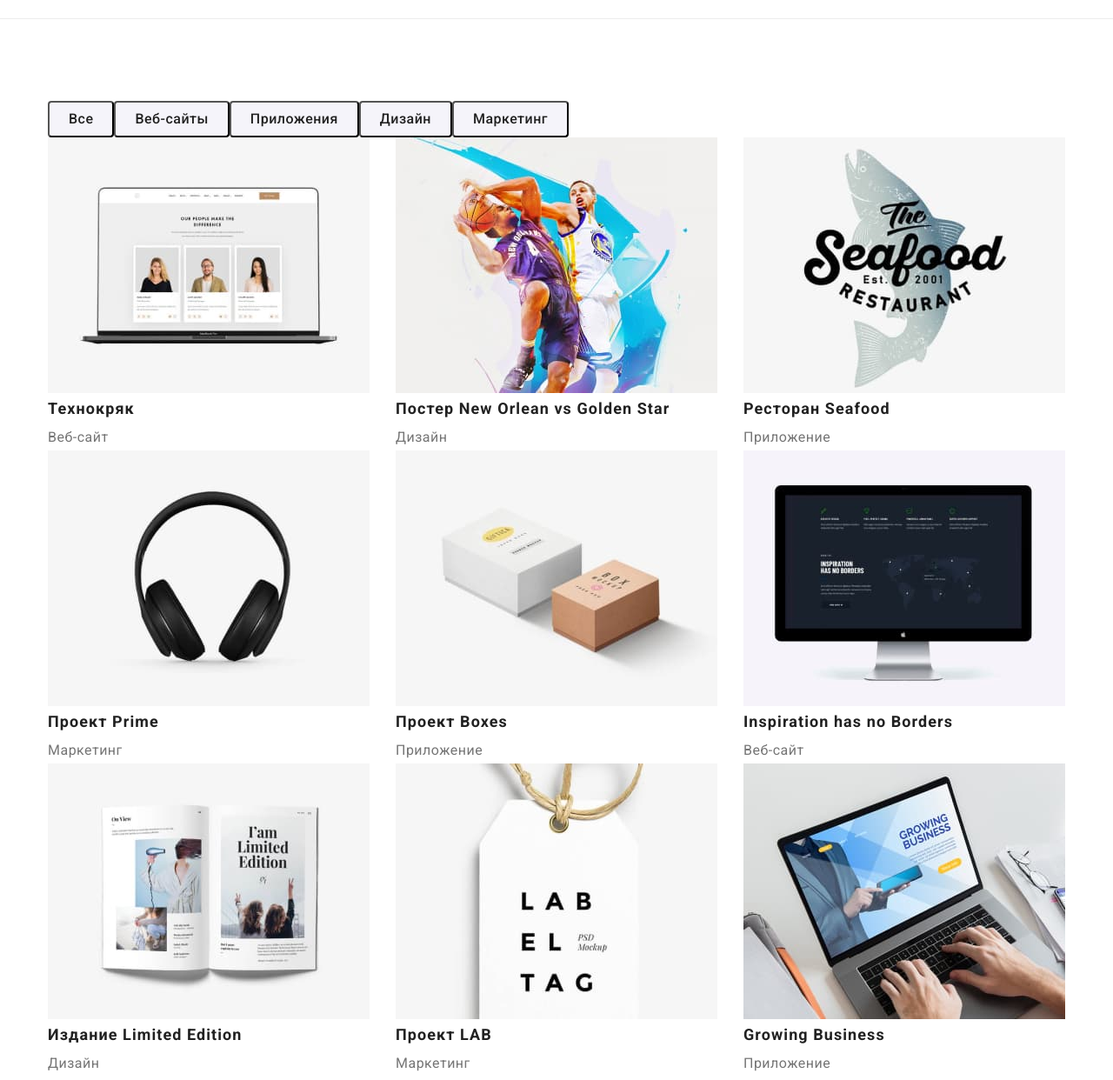
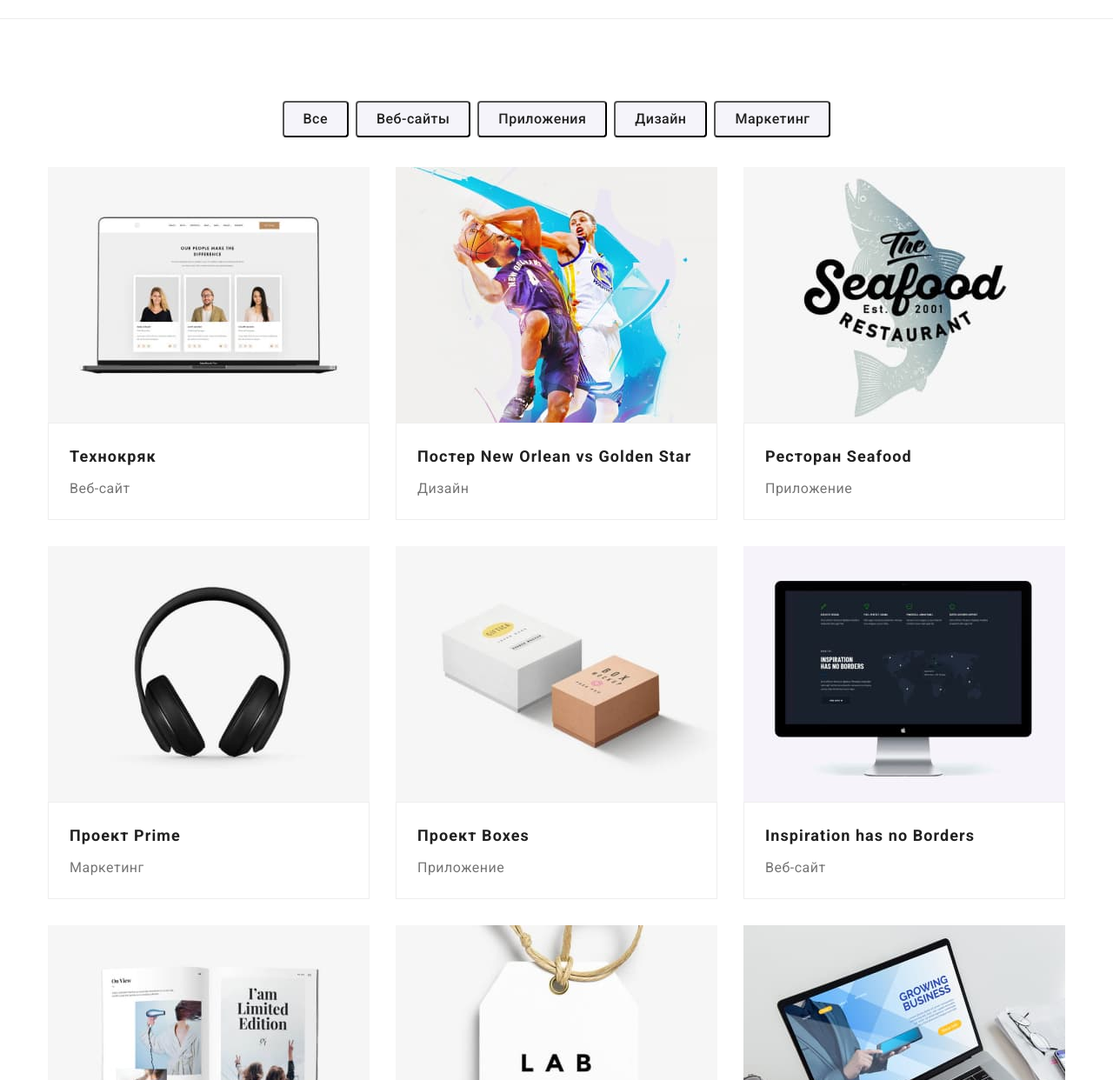
Before and after one commit to StasPetrov/goit-markup-hw-03, a plain HTML site: page portfolio.html in a window 1280 px wide. Shown: the part 58-1300 px from the top of the page at 87% size. Drawn offline with nearby package versions, Linux system fonts and the light colour scheme.

Commit message:
пушит готовый проект

```diff
--- a/css/style.css
+++ b/css/style.css
@@ -182,11 +182,20 @@ img {
 .team-list {
   display: flex;
 }
+.team-card {
+  background-color: var(--primary-white-color);
+}
 .team-card:not(:nth-child(4n)) {
-  background-color: var(--primary-white-color);
   margin-right: 30px;
 }
+.team-card-container {
+  padding: 30px 0;
+  box-shadow: 0px 1px 3px rgba(0, 0, 0, 0.12), 0px 1px 1px rgba(0, 0, 0, 0.14),
+    0px 2px 1px rgba(0, 0, 0, 0.2);
+  border-radius: 0 4px;
+}
 .team-card-title {
+  padding-bottom: 10px;
   font-weight: 500;
   font-size: 16px;
   line-height: 1.19;
@@ -204,6 +213,11 @@ img {
 /* FOOTER STUDIO */
 .site-footer {
   background-color: var(--primary-background-color);
+  padding-top: 60px;
+}
+.adress {
+  margin-top: 20px;
+  padding-bottom: 60px;
 }
 .logo-white {
   color: var(--primary-white-color);
@@ -225,8 +239,13 @@ img {
   color: rgba(255, 255, 255, 0.6);
 }
 /* PORTFOLIO PAGE MAIN  */
+.portfolio-item:not(:last-child) {
+  margin-right: 8px;
+}
 .portfolio-buttons-list {
   display: flex;
+  justify-content: center;
+  margin-bottom: 34px;
 }
 .portfolio-buttons {
   padding: 6px 22px;
@@ -250,10 +269,18 @@ img {
   display: flex;
   flex-wrap: wrap;
 }
+.portfolio-card-container {
+  padding: 20px 24px;
+  border: 1px solid #eeeeee;
+}
 .portfolio-card:not(:nth-child(3n)) {
   margin-right: 30px;
 }
+.portfolio-card:not(:nth-last-child(-n + 3)) {
+  margin-bottom: 30px;
+}
 .portfolio-card-title {
+  padding-bottom: 4px;
   color: var(--primary-black-color);
   font-weight: 700;
   font-size: 18px;
--- a/portfolio.html
+++ b/portfolio.html
@@ -57,11 +57,21 @@
         <div class="container">
           <h1 hidden class="section-title">Портфолио</h1>
           <ul class="portfolio-buttons-list">
-            <li><button class="portfolio-buttons" type="button">Все</button></li>
-            <li><button class="portfolio-buttons" type="button">Веб-сайты</button></li>
-            <li><button class="portfolio-buttons" type="button">Приложения</button></li>
-            <li><button class="portfolio-buttons" type="button">Дизайн</button></li>
-            <li><button class="portfolio-buttons" type="button">Маркетинг</button></li>
+            <li class="portfolio-item">
+              <button class="portfolio-buttons" type="button">Все</button>
+            </li>
+            <li class="portfolio-item">
+              <button class="portfolio-buttons" type="button">Веб-сайты</button>
+            </li>
+            <li class="portfolio-item">
+              <button class="portfolio-buttons" type="button">Приложения</button>
+            </li>
+            <li class="portfolio-item">
+              <button class="portfolio-buttons" type="button">Дизайн</button>
+            </li>
+            <li class="portfolio-item">
+              <button class="portfolio-buttons" type="button">Маркетинг</button>
+            </li>
           </ul>
           <ul class="portfolio-list">
             <li class="portfolio-card">
@@ -71,8 +81,10 @@
                   alt="Пример проекта Веб-сайт"
                   width="370"
                 />
+                <div class="portfolio-card-container">
                   <h2 class="portfolio-card-title">Технокряк</h2>
-                <p class="portfolio-card-description">Веб-сайт</p></a
+                  <p class="portfolio-card-description">Веб-сайт</p>
+                </div></a
               >
             </li>
             <li class="portfolio-card">
@@ -82,10 +94,12 @@
                   alt="Пример проекта Дизайн"
                   width="370"
                 />
+                <div class="portfolio-card-container">
                   <h2 class="portfolio-card-title">
                     Постер <span lang="en">New Orlean vs Golden Star</span>
                   </h2>
-                <p class="portfolio-card-description">Дизайн</p></a
+                  <p class="portfolio-card-description">Дизайн</p>
+                </div></a
               >
             </li>
             <li class="portfolio-card">
@@ -95,8 +109,10 @@
                   alt="Пример проекта Приложение"
                   width="370"
                 />
+                <div class="portfolio-card-container">
                   <h2 class="portfolio-card-title">Ресторан <span lang="en">Seafood</span></h2>
-                <p class="portfolio-card-description">Приложение</p></a
+                  <p class="portfolio-card-description">Приложение</p>
+                </div></a
               >
             </li>
             <li class="portfolio-card">
@@ -106,8 +122,10 @@
                   alt="Пример проекта Маркетинг"
                   width="370"
                 />
+                <div class="portfolio-card-container">
                   <h2 class="portfolio-card-title">Проект <span class="en">Prime</span></h2>
-                <p class="portfolio-card-description">Маркетинг</p></a
+                  <p class="portfolio-card-description">Маркетинг</p>
+                </div></a
               >
             </li>
             <li class="portfolio-card">
@@ -117,8 +135,10 @@
                   alt="Пример проекта Приложение"
                   width="370"
                 />
+                <div class="portfolio-card-container">
                   <h2 class="portfolio-card-title">Проект <span lang="en">Boxes</span></h2>
-                <p class="portfolio-card-description">Приложение</p></a
+                  <p class="portfolio-card-description">Приложение</p>
+                </div></a
               >
             </li>
             <li class="portfolio-card">
@@ -128,8 +148,10 @@
                   alt="Пример проекта Веб-сайт"
                   width="370"
                 />
+                <div class="portfolio-card-container">
                   <h2 class="portfolio-card-title" lang="en">Inspiration has no Borders</h2>
-                <p class="portfolio-card-description">Веб-сайт</p></a
+                  <p class="portfolio-card-description">Веб-сайт</p>
+                </div></a
               >
             </li>
             <li class="portfolio-card">
@@ -139,8 +161,12 @@
                   alt="Пример проекта Дизайн"
                   width="370"
                 />
-                <h2 class="portfolio-card-title">Издание <span lang="en">Limited Edition</span></h2>
-                <p class="portfolio-card-description">Дизайн</p></a
+                <div class="portfolio-card-container">
+                  <h2 class="portfolio-card-title">
+                    Издание <span lang="en">Limited Edition</span>
+                  </h2>
+                  <p class="portfolio-card-description">Дизайн</p>
+                </div></a
               >
             </li>
             <li class="portfolio-card">
@@ -150,8 +176,10 @@
                   alt="Пример проекта Маркетинг"
                   width="370"
                 />
+                <div class="portfolio-card-container">
                   <h2 class="portfolio-card-title">Проект <span lang="en">LAB</span></h2>
-                <p class="portfolio-card-description">Маркетинг</p></a
+                  <p class="portfolio-card-description">Маркетинг</p>
+                </div></a
               >
             </li>
             <li class="portfolio-card">
@@ -161,8 +189,10 @@
                   alt="Пример проекта Приложение"
                   width="370"
                 />
+                <div class="portfolio-card-container">
                   <h2 class="portfolio-card-title" lang="en">Growing Business</h2>
-                <p class="portfolio-card-description">Приложение</p></a
+                  <p class="portfolio-card-description">Приложение</p>
+                </div></a
               >
             </li>
           </ul>
@@ -172,10 +202,11 @@
 
     <!-- Футер -->
     <footer class="site-footer">
+      <div class="container">
         <a class="logo" href="./index.html">Web<span class="logo-white">Studio</span></a>
 
         <!-- Контакты -->
-      <address>
+        <address class="adress">
           <ul class="contact-footer">
             <li>
               <a class="contact-footer-link" href="https://goo.gl/maps/V5BgEMV831Q8AJGa7"
@@ -194,6 +225,7 @@
             </li>
           </ul>
         </address>
+      </div>
     </footer>
   </body>
 </html>
```
Also changed, not shown: contacts.html (+3 -1 lines), index.html (+9 -1 lines). Lines whose indentation alone changed are shown as unchanged.
